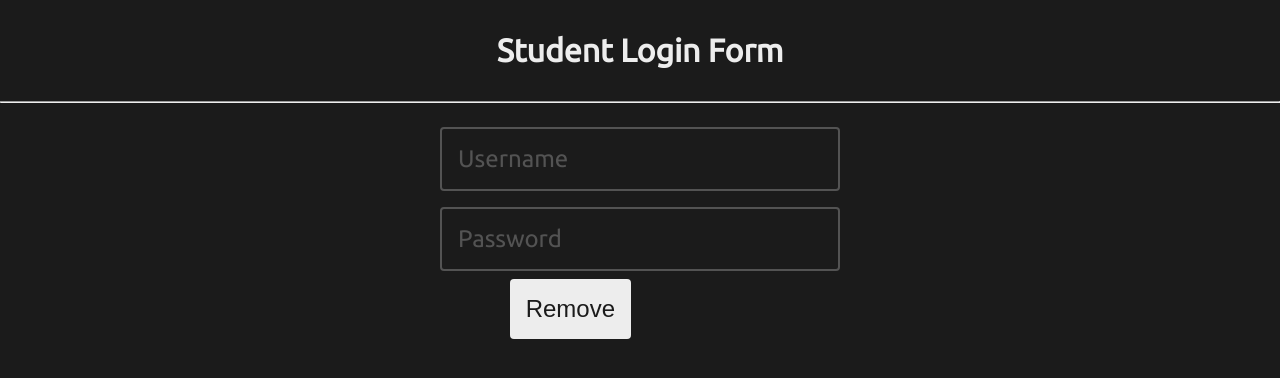
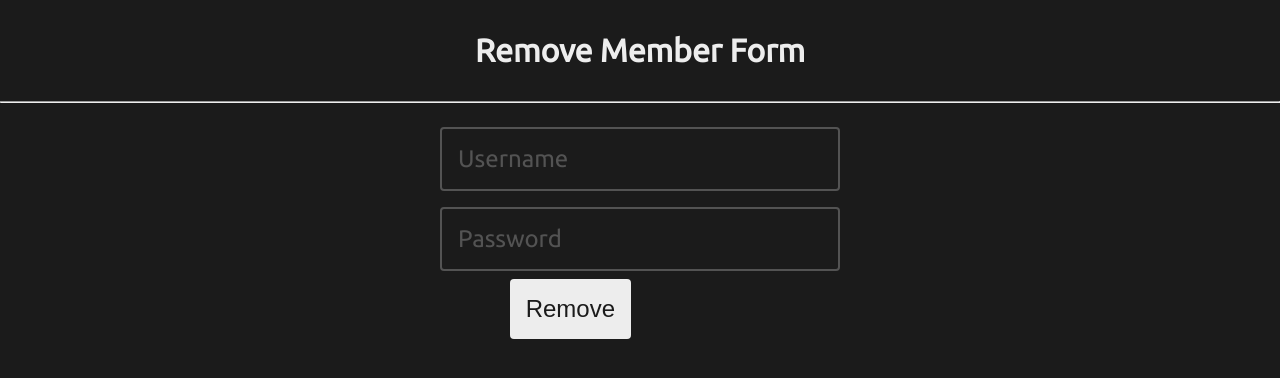
Before and after one commit to Ehsanmelm/Library_Web_Project-, a FastAPI app: a page that uses templates/Rmove_Member.htm in a window 1280 px wide. Shown: the top 378 px of the page. Run offline with FastAPI, Linux system fonts and the light colour scheme.

Commit message:
Change pages title

```diff
--- a/templates/AddBook.htm
+++ b/templates/AddBook.htm
@@ -9,7 +9,7 @@
 
 <body class="app">
   <div class="title-baner">
-    <h1>Student Login Form</h1>
+    <h1>Student Add Book Form</h1>
     <hr />
   </div>
   <form action="/AddingBook" method="post">
--- a/templates/BookLoan.htm
+++ b/templates/BookLoan.htm
@@ -9,7 +9,7 @@
 
 <body class="app">
   <div class="title-baner">
-    <h1>Student Login Form</h1>
+    <h1>Loan Book Form</h1>
     <hr />
   </div>
   <form action="/loaningBook" method="post">
--- a/templates/Rmove_Member.htm
+++ b/templates/Rmove_Member.htm
@@ -4,12 +4,12 @@
 <head>
   <meta name="viewport" content="width=device-width, initial-scale=1" />
   <link rel="stylesheet" href="{{ url_for('static', path='/index.css') }}" />
-  <title>Login Page</title>
+  <title>Removing Member Page</title>
 </head>
 
 <body class="app">
   <div class="title-baner">
-    <h1>Student Login Form</h1>
+    <h1>Remove Member Form</h1>
     <hr />
   </div>
   <form action="/user_removing_process" method="post">
```
